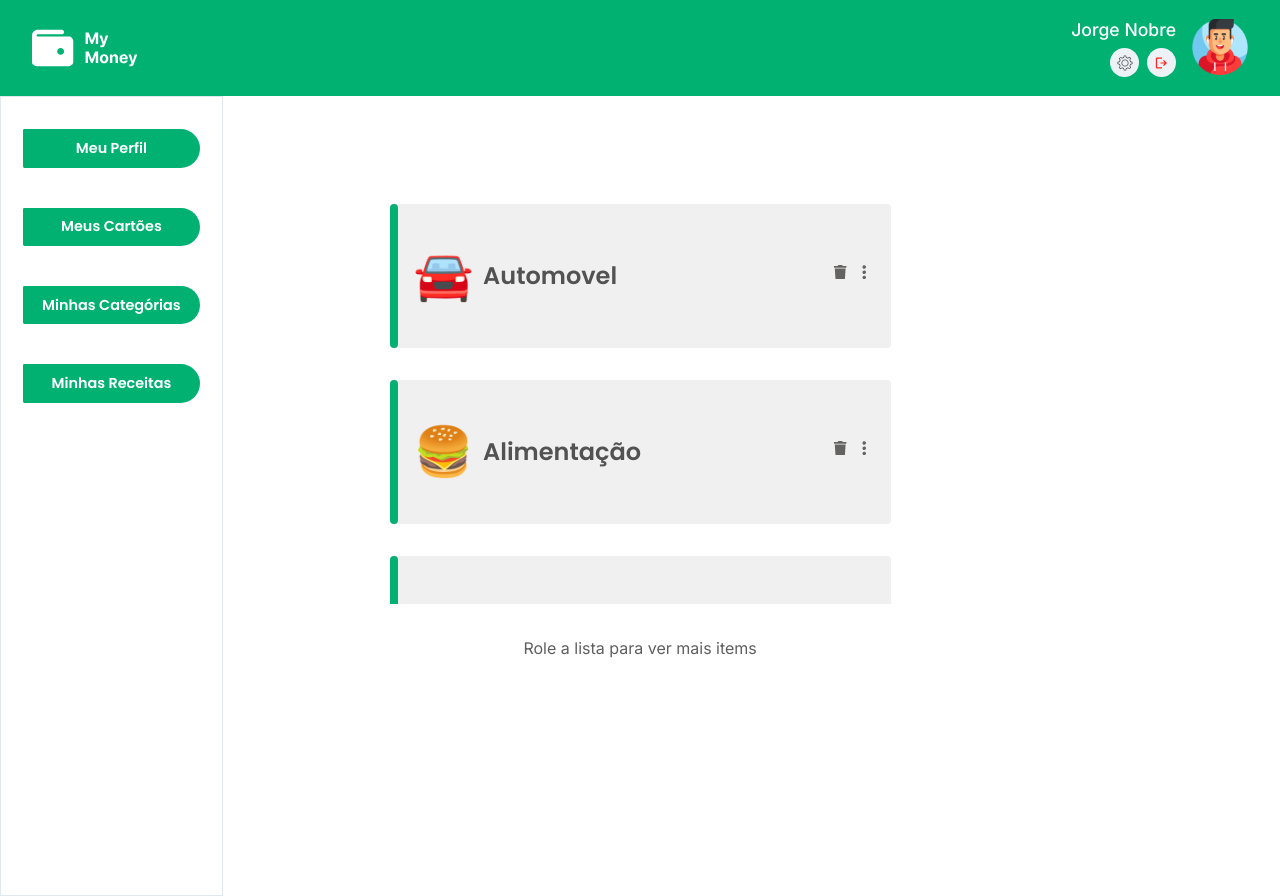
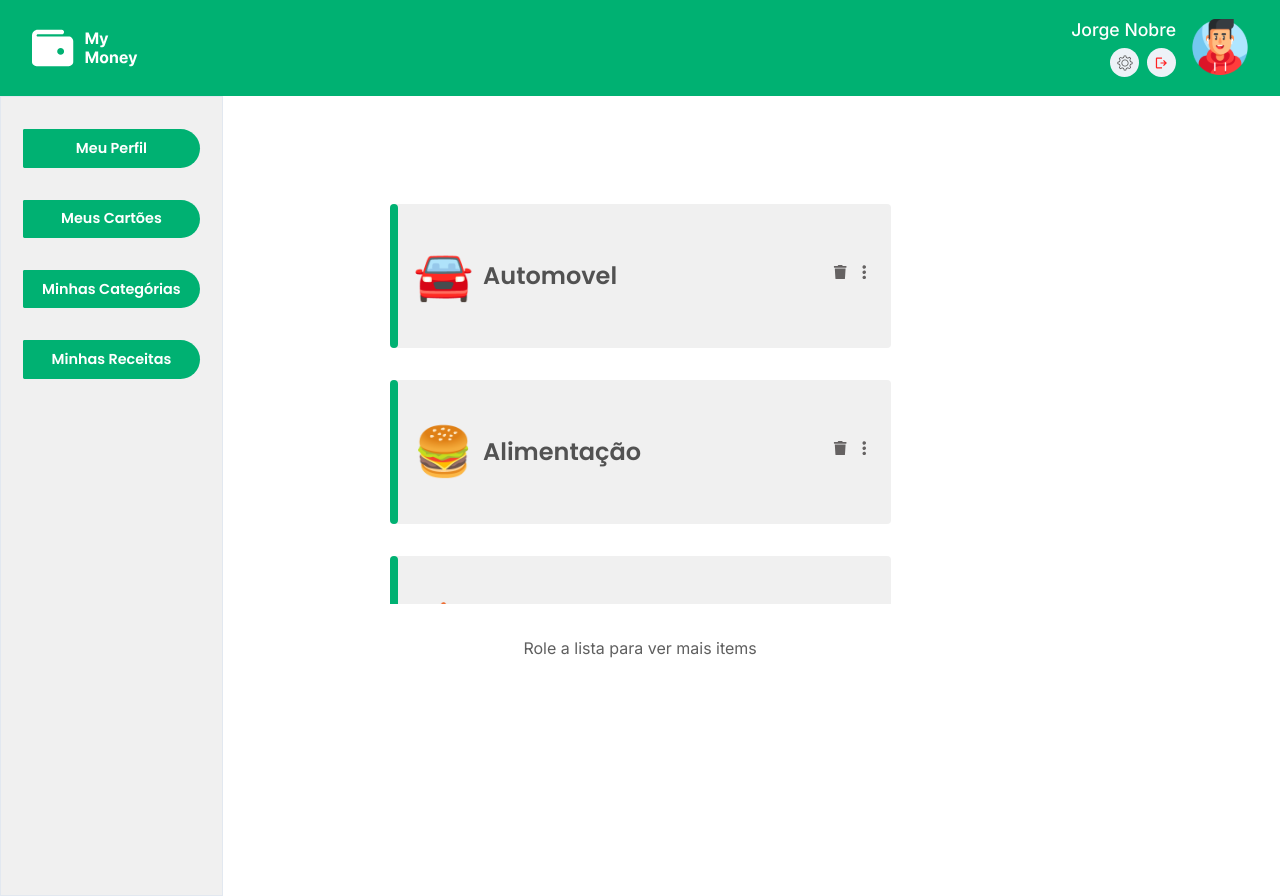
Before and after one commit to Weslley-hub/my-money-frontend, a React (Vite) app: page /auth/categories in a window 1280 px wide. Built offline with nearby package versions, Linux system fonts and the light colour scheme; some icons are missing.

Commit message:
mudança de valores, e aspectos da barra lateral

```diff
--- a/src/components/SideNavigationBar.tsx
+++ b/src/components/SideNavigationBar.tsx
@@ -34,10 +34,9 @@ const SideNavigationBar  = () => {
     });
   }
 
+  return (
+    <Box height="100vh" width="20%" alignItems="center" borderWidth="thin" background="accent.900" >
 
-  return (
-    <Box height="100vh" width="20%" alignItems="center" borderWidth="thin" >
-          <Stack>
             <Flex  alignItems="center" justifyContent="center">
              <Button
               color="white"
@@ -54,8 +53,6 @@ const SideNavigationBar  = () => {
                 Meu Perfil
               </Button>
               </Flex>
-
-
 
               <Flex  alignItems="center" justifyContent="center">
                <Button
@@ -104,7 +101,7 @@ const SideNavigationBar  = () => {
                 Minhas Receitas
               </Button>
               </Flex>
-              </Stack>
+
           </Box>
   );
 };
--- a/src/global/styles/theme.ts
+++ b/src/global/styles/theme.ts
@@ -24,7 +24,7 @@ const themePallete = {
       900: "#7A7A7A"
     },
     externalInputLabel: {
-      900: "6F6F6F"
+      900: "#6F6F6F"
     },
     iputIcon: {
       900: "#808080"
--- a/src/pages/Categories/components/CategorieModal/CategorieModal.tsx
+++ b/src/pages/Categories/components/CategorieModal/CategorieModal.tsx
@@ -20,7 +20,7 @@ export type CategorieModalHandles = {
 
 export type CategorieModalProps = {};
 
-const defaultIcons = ["🚘", "🍔", "👴"];
+const defaultIcons = ["🚘", "🍔", "🏠"];
 
 type IconButtonProps = {
   icon: string;
--- a/src/pages/Categories/contexts/Categorie.context.tsx
+++ b/src/pages/Categories/contexts/Categorie.context.tsx
@@ -20,21 +20,16 @@ type CategorieProviderProps = {
 
 const initialState: CategorieModel[]= [
   {
-    id: "1",
-  description: "Automovel",
-  icon:"🚘"
+    id: "1", description: "Automovel", icon:"🚘"
   },
+
   {
-  id: "2",
-  description: "Alimentação",
-  icon:"🍔"
+   id: "2", description: "Alimentação", icon:"🍔"
   },
+
   {
-    id: "3",
-    description: "Jorge",
-    icon:"👴"
-    }
-
+   id: "3", description: "Residência", icon:"🏠"
+  }
 
   ];
 export const CategorieProvider = ({ children }: CategorieProviderProps) => {
```
